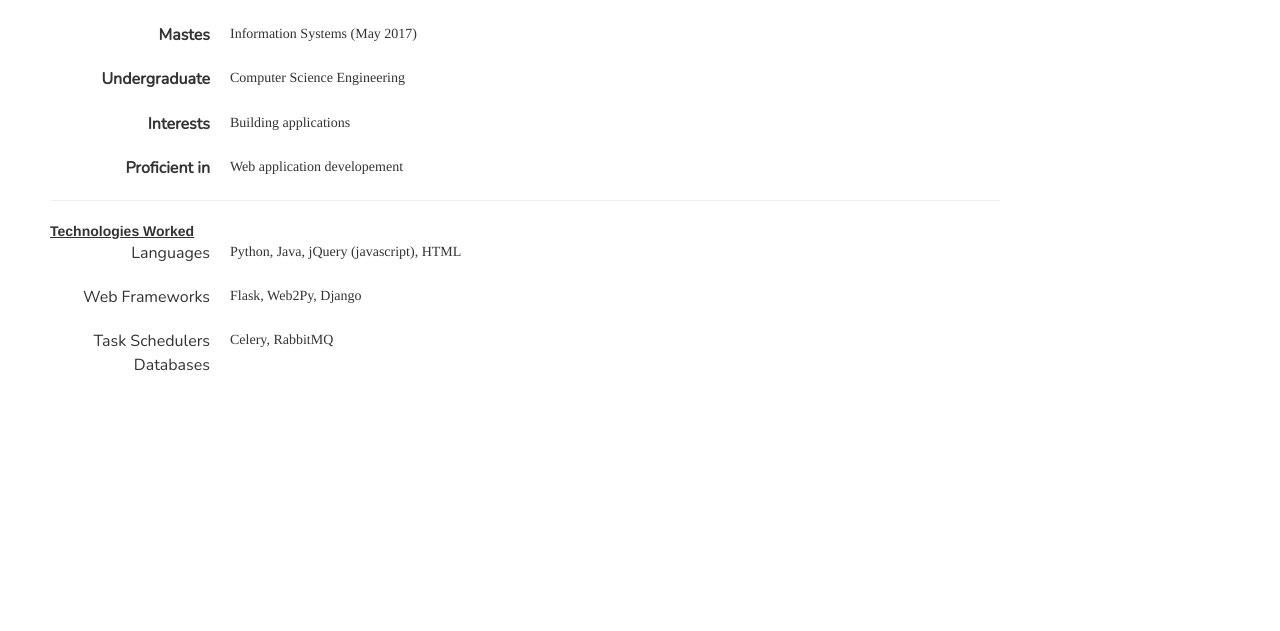
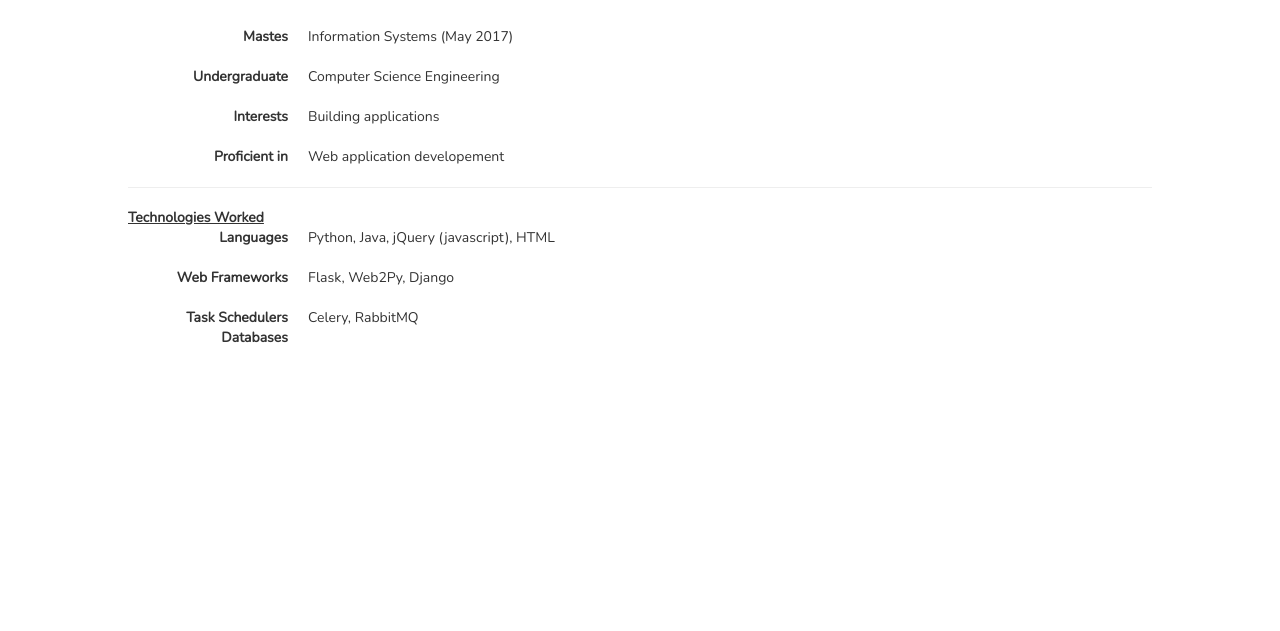
Before and after one commit to ponrajuganesh/ponrajuganesh.github.io, a plain HTML site: page index.html in a window 1280 px wide. Shown: the part 169-800 px from the top of the page. Drawn offline with nearby package versions, Linux system fonts and the light colour scheme.

Commit message:
appending the new styles

```diff
--- a/style.css
+++ b/style.css
@@ -1,21 +1,13 @@
-.chart > div {
-       width: 812px !important;
+#contentdiv {
+	width: 80%;
+	margin-top: 5%;
+	margin-left: 10%;
 }
 
-#maindiv {
-    width: 1000px;
-    padding: 25px;
-    margin: 25px;
+h1 {
+	font-family: 'Merriweather Sans', sans-serif;
 }
 
-p,dd,li,table {
-  font: 400 14px/1.5 'Montserrat', Times, serif;
+div, li {
+	font-family: 'Nunito', sans-serif;
 }
-
-.panel-heading {
-  font: 400 14px/1.5 'Montserrat', Times, serif;
-}
-
-dt, h2, h3 {
-  font: 100 16px/1.5 'Nunito', Times, serif;
-}
```
